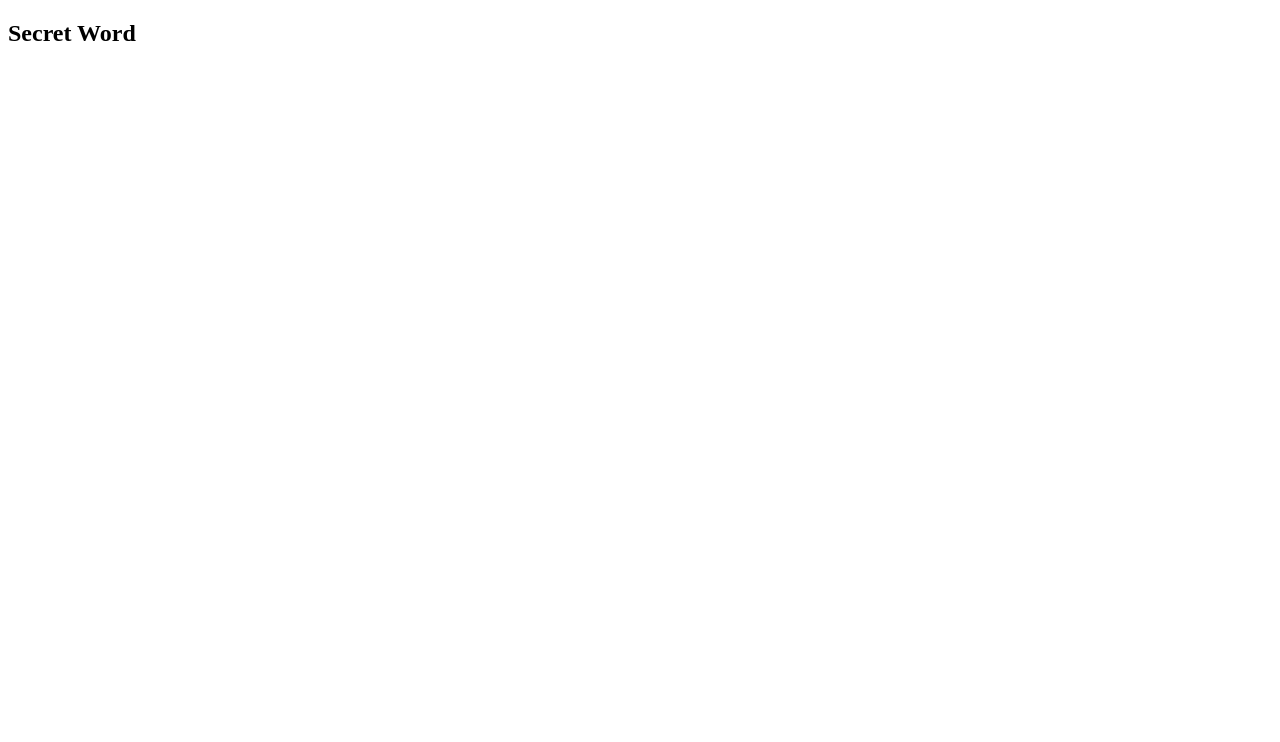
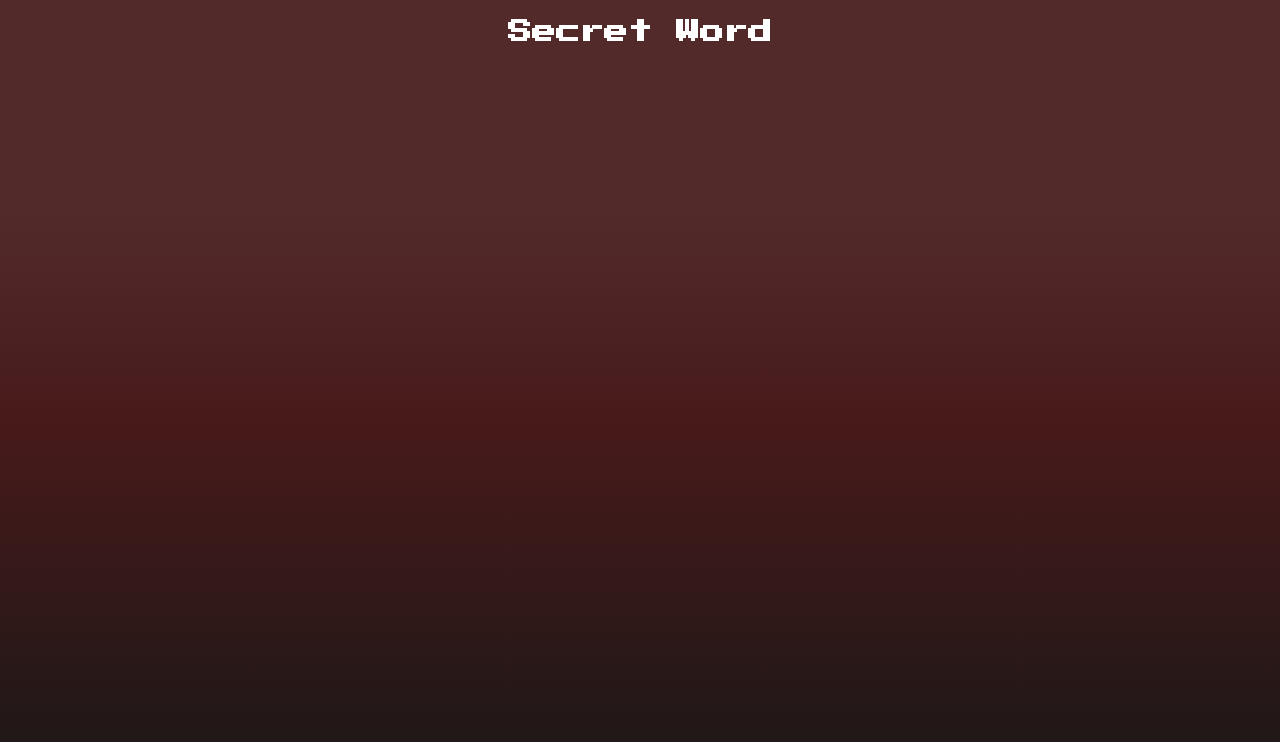
Before and after one commit to TitanCodeXD/Secret-Word, a React (Vite) app: page / in a window 1280 px wide. Shown: the top 742 px of the page. Built offline with nearby package versions, Linux system fonts and the light colour scheme.

Commit message:
Importando fontes e começando a estilizar a página inicial

```diff
--- a/index.html
+++ b/index.html
@@ -3,6 +3,11 @@
   <head>
     <meta charset="UTF-8" />
     <link rel="icon" type="image/svg+xml" href="/interrogation.png" />
+
+    <link rel="preconnect" href="https://fonts.googleapis.com">
+    <link rel="preconnect" href="https://fonts.gstatic.com" crossorigin>
+    <link href="https://fonts.googleapis.com/css2?family=Press+Start+2P&display=swap" rel="stylesheet">
+
     <meta name="viewport" content="width=device-width, initial-scale=1.0" />
     <title>Secret Word</title>
   </head>
--- a/src/App.css
+++ b/src/App.css
@@ -0,0 +1,6 @@
+.App {
+    display: flex;
+    justify-content: center;
+    align-items: center;
+    text-align: center;
+}
--- a/src/App.jsx
+++ b/src/App.jsx
@@ -6,7 +6,7 @@
 
   return (
     <>
-      <div>
+      <div className='App'>
         <h2>Secret Word</h2>
       </div>
     </>
--- a/src/index.css
+++ b/src/index.css
@@ -0,0 +1,16 @@
+html, body {
+    height: 100%;
+}
+
+body {
+    font-family: 'Press Start 2P', cursive;
+    margin: 0;
+    padding: 0;
+    background: linear-gradient(180deg, rgba(83,42,42,1) 26%, rgba(71,26,26,1) 54%, rgba(25,23,23,1) 100%);
+    color: white;
+}
+
+::selection {
+    color:black;
+    background-color: red;
+}
```
